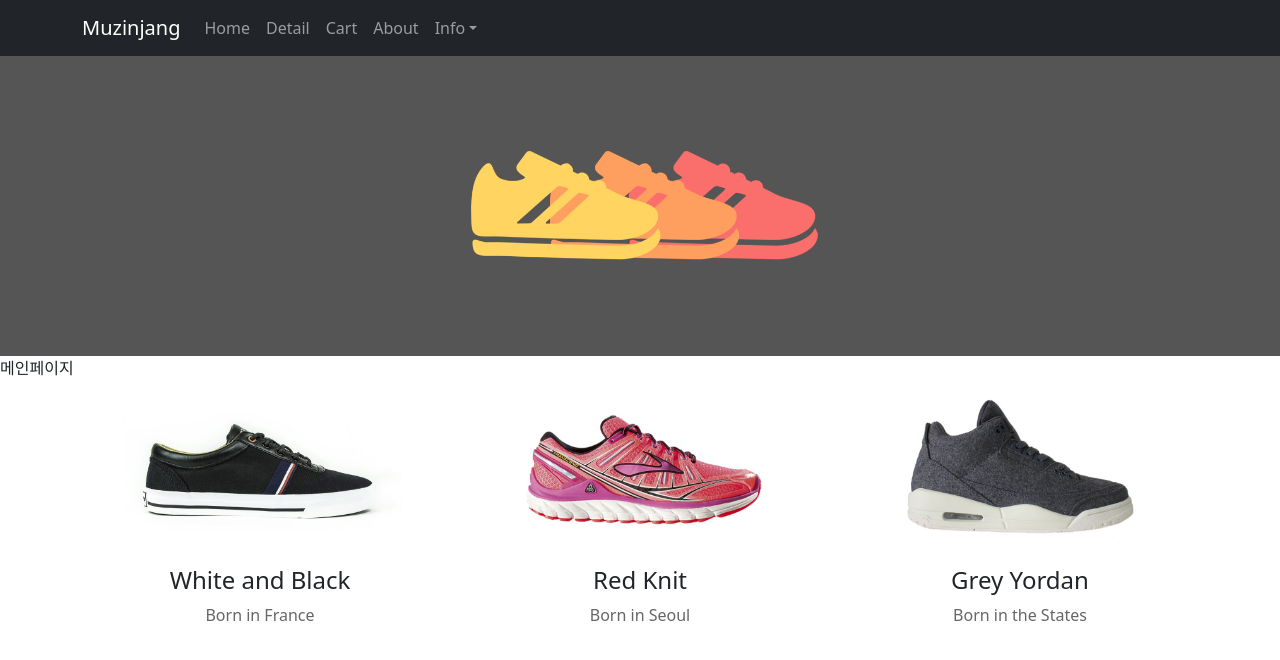
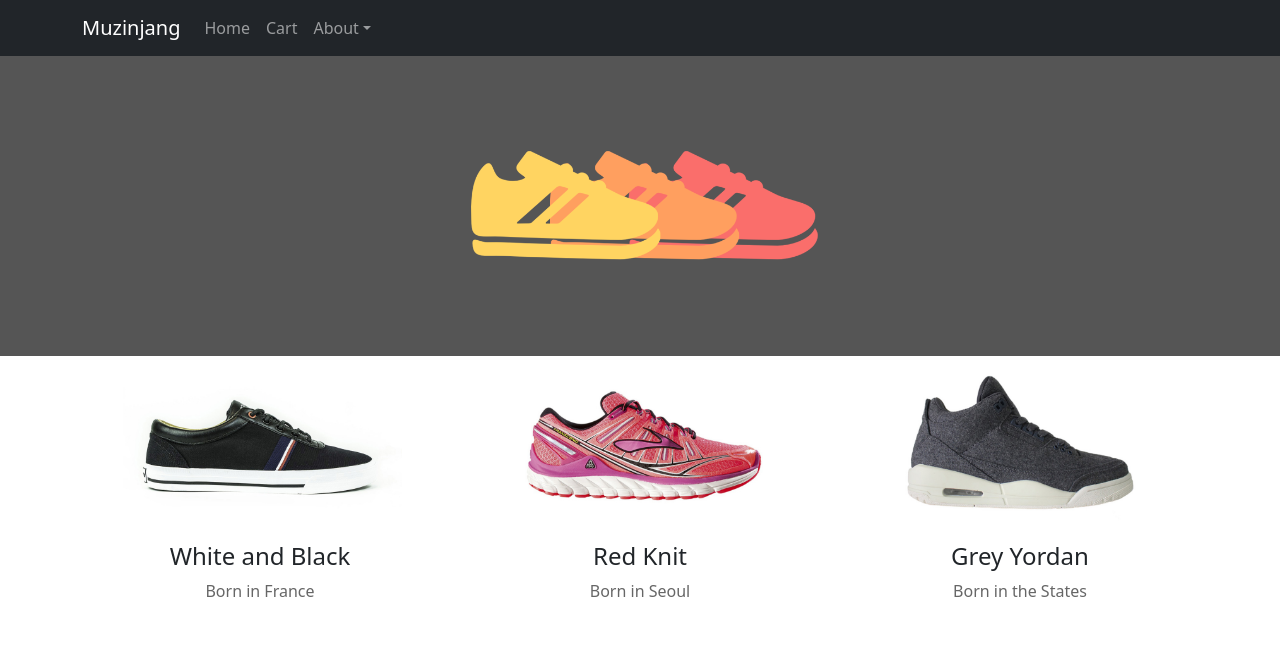
Before and after one commit to sbpak1/shoseShop, a React (Vite) app: page / in a window 1280 px wide. Shown: the top 660 px of the page. Built offline with nearby package versions, Linux system fonts and the light colour scheme.

Commit message:
Home 컴포넌트 작업 완료

```diff
--- a/src/App.jsx
+++ b/src/App.jsx
@@ -3,13 +3,14 @@
 // assets 폴더 내의 이미지 사용법 -> import 해서 사용
 import img_2 from "./assets/images/shoes2.jpg"
 import bg_png from './assets/images/bg.png';
-import { Container, Col, Row } from 'react-bootstrap';
+
 import data from './data/data';
 import { useState } from 'react';
 import Product from './Product';
 import { Routes, Route } from "react-router-dom";
 import Detail from './Detail';
 import About from './About';
+import Home from './Home';
 function App() {
   // 상품 정보를 갖는 product 스테이트를 만든다.
   const [product, setProduct] = useState(data);
@@ -29,7 +30,7 @@
       {/* Routing 정보를 한꺼번에 모아놓는 장소 */}
       {/* 스프링에서 사용하는 컨트롤러 클래스 */}
       <Routes>
-        <Route path='/' element={<div>메인페이지</div>} />
+        <Route path='/' element={<Home product={product}/>} />
         {/* /detail/2 -> PathVariable 설정 법 */}
         <Route path='/detail/:id' element={<Detail product={product}/>} />
         <Route path='/cart' element={<div>장바구니페이지</div>} />
@@ -40,22 +41,7 @@
         </Route>
         <Route path='*' element={<div>Page Not Found 404 Error</div>}></Route>
       </Routes>
-      {/* 상품진열영역 시작 */}
-      <Container>
-        <Row>
-          {
-            product.map((shoes, _) => {
-              return (
-                <Col key={shoes.id} className='text-center'>
-                  {/* Product 콤포넌트 자리 */}
-                  <Product shoes={shoes} />
-                </Col>
-              )
-            })
-          }
-        </Row>
-      </Container>
-      {/* 상품진열영역 끝 */}
+
     </>
 
 
--- a/src/AppNavBar/index.jsx
+++ b/src/AppNavBar/index.jsx
@@ -20,10 +20,8 @@
             <Navbar.Brand>Muzinjang</Navbar.Brand>
             <Nav className="me-auto">
               <Nav.Link onClick={() => { navigate('/') }}>Home</Nav.Link>
-              <Nav.Link onClick={() => { navigate('/detail') }}>Detail</Nav.Link>
               <Nav.Link>Cart</Nav.Link>
-              <Nav.Link onClick={() => { navigate('/About') }}>About</Nav.Link>
-              <NavDropdown title="Info" id="basic-nav-dropdown">
+              <NavDropdown title="About" id="basic-nav-dropdown">
                 <NavDropdown.Item onClick={() => { navigate('/about/member') }}>Member</NavDropdown.Item>
                 <NavDropdown.Item onClick={() => { navigate('/about/Location') }}>Location</NavDropdown.Item>
               </NavDropdown>
--- /dev/null
+++ b/src/Home/index.jsx
@@ -0,0 +1,28 @@
+import { Container, Col, Row } from 'react-bootstrap';
+import Product from '../Product';
+
+function Home({product}){
+  return(
+    <>
+    {/* 상품진열영역 시작 */}
+      <Container>
+        <Row>
+          {
+            product.map((shoes, _) => {
+              return (
+                <Col key={shoes.id} className='text-center'>
+                  {/* Product 콤포넌트 자리 */}
+                  <Product shoes={shoes} />
+                </Col>
+              )
+            })
+          }
+        </Row>
+      </Container>
+      {/* 상품진열영역 끝 */}
+    </>
+  )
+
+}
+
+export default Home;
```
